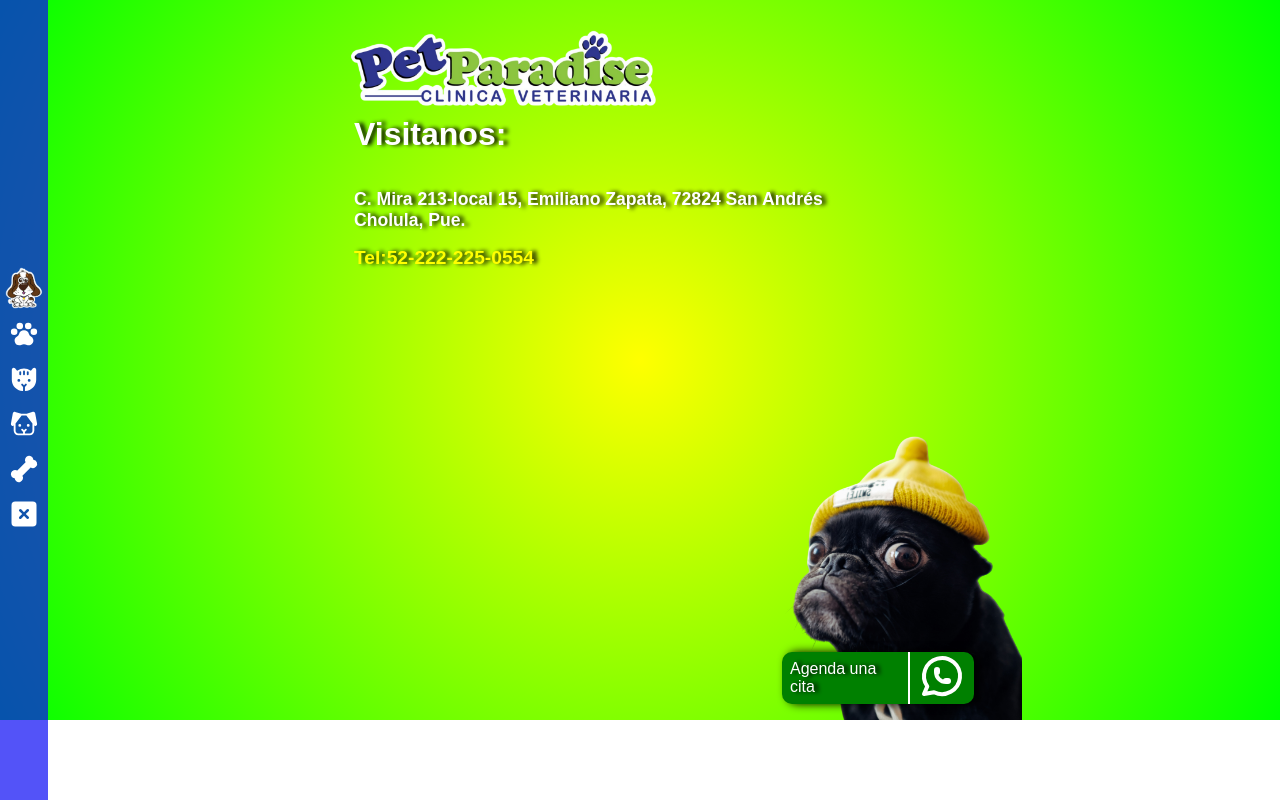
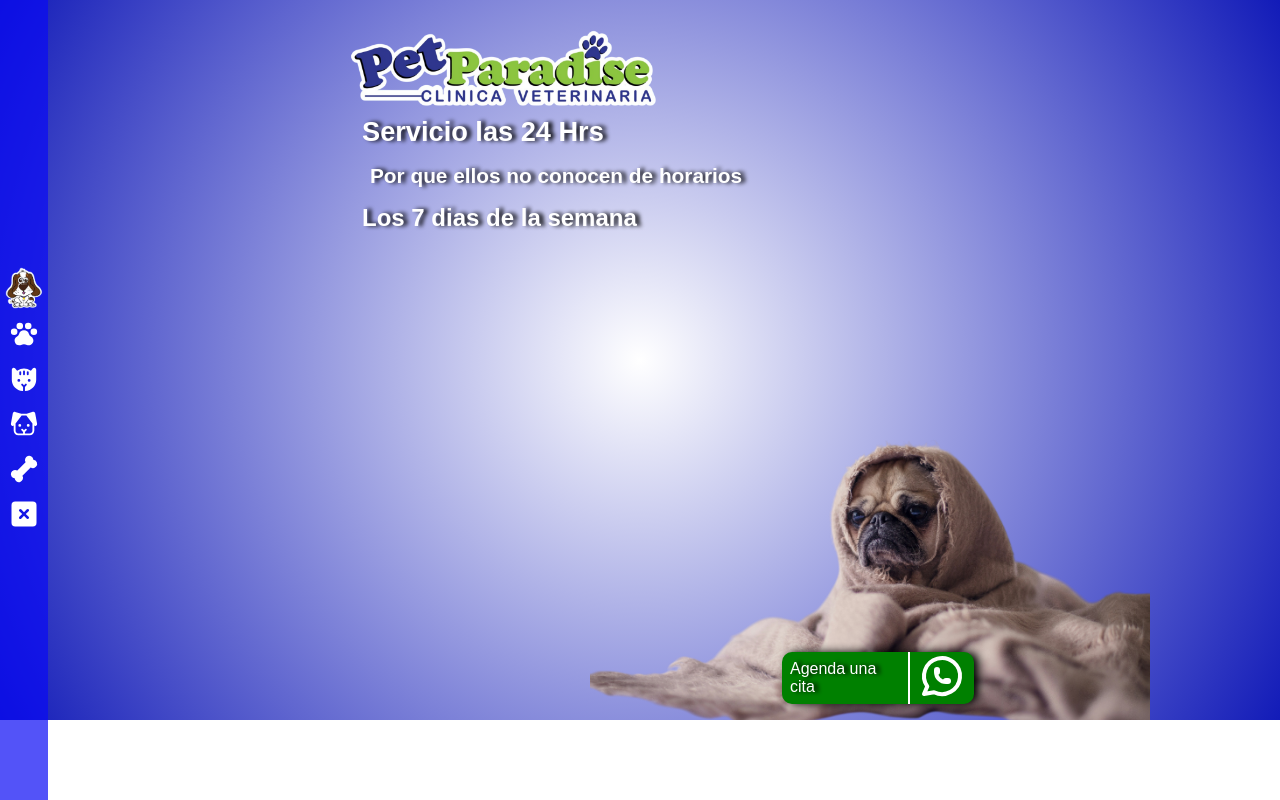
Before and after one commit to Thelaikano/petParadise, a React (Vite) app: page / in a window 1280 px wide. Shown: the top 800 px of the page. Built offline with nearby package versions, Linux system fonts and the light colour scheme; a web font is replaced by a local one.

Commit message:
actualizacion

```diff
--- a/src/components/inicio/carrusel.css
+++ b/src/components/inicio/carrusel.css
@@ -17,7 +17,7 @@
   flex-direction: row;
   flex-wrap: wrap;
   transform: translateX(-200vw);
-  /*animation: carrusel 18s steps(1) infinite;*/
+  animation: carrusel 18s steps(1) infinite;
 }
 .contenedor-pantalla {
   width: 100vw;
```
